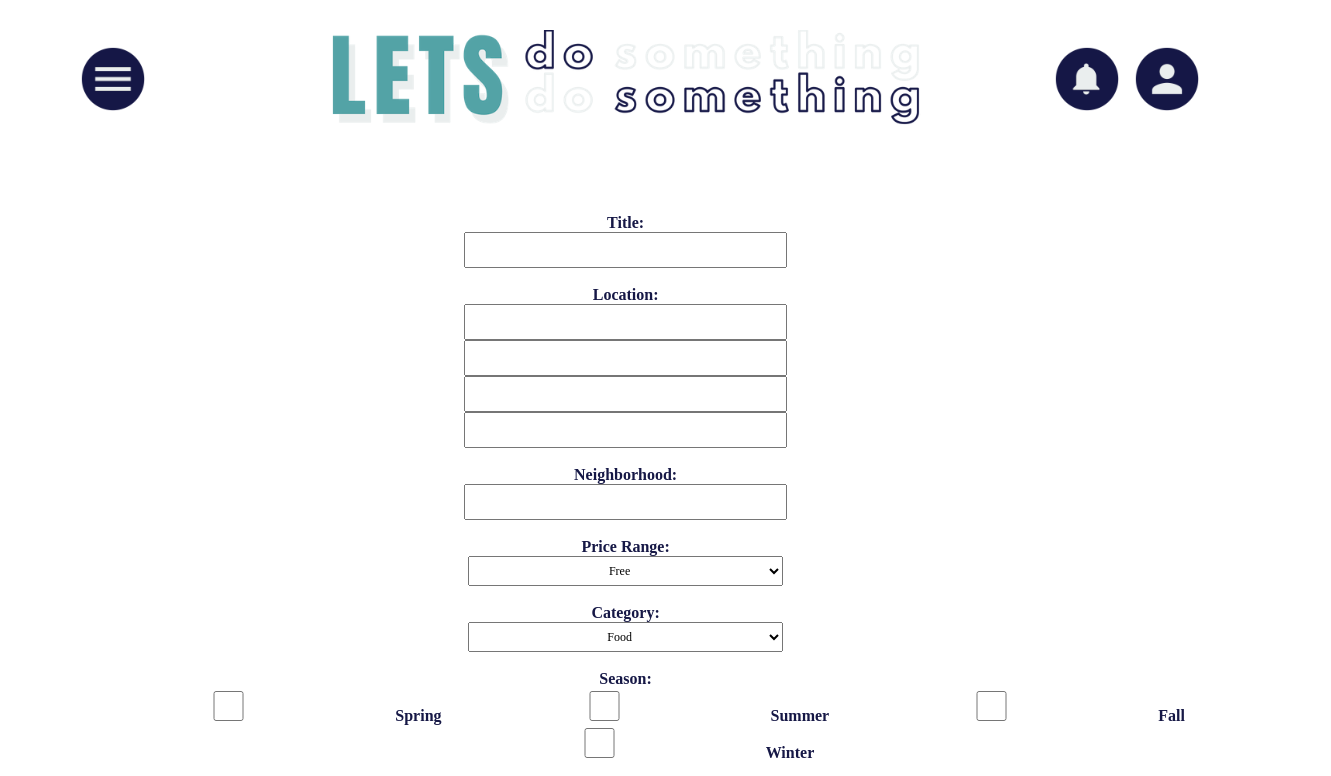
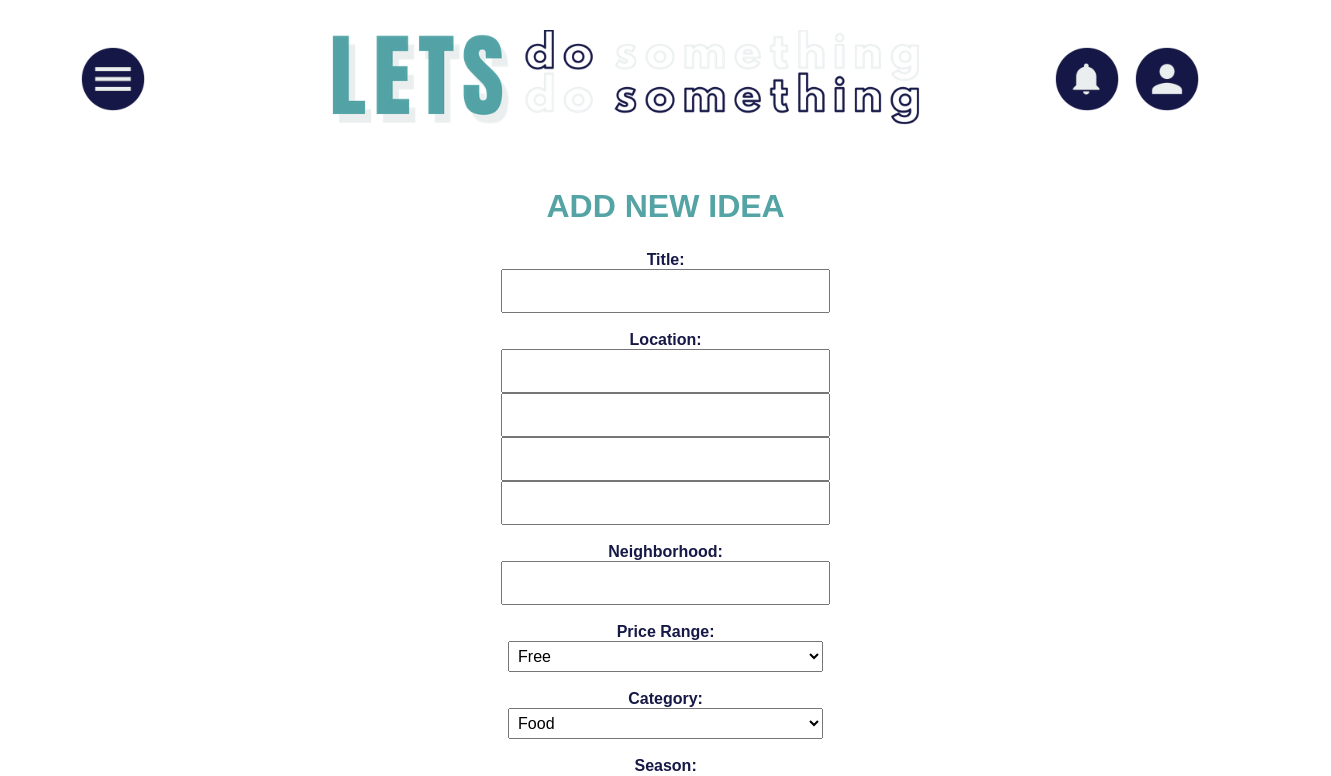
Before and after one commit to scotidodson/frontend-lets-do-something, a React (Create React App) app: page /new-idea in a window 1280 px wide. Shown: the top 776 px of the page, 1331 px wide, since content can reach past the window. Built offline with nearby package versions, Linux system fonts and the light colour scheme; no server answers.

Commit message:
updated menu page

```diff
--- a/src/Components/IdeaForm.js
+++ b/src/Components/IdeaForm.js
@@ -2,7 +2,6 @@ import React, { Component } from 'react';
 import  PropTypes from 'prop-types'
 import { connect } from 'react-redux'
 import { createIdea, fetchIdeas } from '../Actions/IdeaActions.js'
-import '../Stylesheets/IdeaForm.css'
 
 class IdeaForm extends Component {
   state = {
@@ -44,8 +43,8 @@ class IdeaForm extends Component {
 
   render() {
     return (
-      <div className="idea-page">
-        <div className="idea">
+      <div className="idea-form">
+        <h2>ADD NEW IDEA</h2>
         <form onSubmit={this.handleSubmit}>
 
           Title:<br/>
@@ -108,7 +107,6 @@ class IdeaForm extends Component {
           <input type="submit" value="Submit" />
         </form>
       </div>
-      </div>
     );
   }
 }
@@ -118,16 +116,3 @@ IdeaForm.propTypes = {
   fetchIdeas: PropTypes.func.isRequired
 }
 export default connect(null, { createIdea, fetchIdeas })(IdeaForm);
-
-
-// expiration: null,
-// expiration_date: null,
-
-
-
-            // <input type="checkbox" name="expiration" onChange={this.handleCheckbox} /> Available for a limited time until:  <input type="date" name="expiration_date" onChange={this.handleChange}
-            //     value={this.state.expiration_date}
-            //     min="2018-01-01" max="2020-12-31" /><br/><br/>
-
-                        // Website:<br/>
-                        // <input type="text" name="website" onChange={this.handleChange} value={this.state.website} /><br/><br/>
--- a/src/Components/Menu.js
+++ b/src/Components/Menu.js
@@ -1,6 +1,5 @@
 import React, { Component } from 'react';
 import { Link } from 'react-router-dom'
-import '../Stylesheets/Menu.css'
 
 class Menu extends Component {
   render() {
--- a/src/Stylesheets/IdeaForm.css
+++ /dev/null
@@ -1,80 +0,0 @@
-.idea div {
-  /* width: 100vw; */
-  display: block;
-  font-family: futura;
-  color: #161846;
-  font-weight: 800;
-  position: fixed;
-  margin-top: 2%;
-  text-align: center;
-  overflow: auto;
-  height: 400px;
-
-}
-
-.idea-page form {
-  padding-bottom: 2%;
-  padding-top: 2%;
-  padding-right: 80px;
-  overflow: auto;
-}
-
-.idea-page h1,h2,h3,h4 {
-  margin: 0;
-  padding: 0;
-}
-
-.toggle img {
-  margin-bottom: 0;
-  padding-bottom: 0;
-  position: absolute;
-  top: 10%;
-  /* vertical-align: middle; */
-}
-
-.idea-page {
-  width: 100%;
-  /* margin-left: 23%; */
-  /* height: 100vh; */
-  display: flex;
-  flex-direction: column;
-  /* margin-left: auto;
-  margin-right: auto; */
-  font-family: futura;
-  color: #161846;
-  /* font-size: 3em; */
-  font-weight: 800;
-  position: fixed;
-  text-align: center;
-  padding: 2%;
-  overflow: auto;
-  align-content: flex-start;
-  align-items: center;
-  /* height: 100%; */
-}
-
-.idea input {
-  min-height: 30px;
-  min-width: 315px;
-  font-size: 12px;
-  text-align: center;
-  font-family: futura;
-  margin-left: 5px;
-  margin-right: 5px;
-}
-
-.idea select {
-  min-height: 30px;
-  font-size: 12px;
-  min-width: 315px;
-  text-align: center;
-  font-family: futura;
-}
-
-.idea textarea {
-  min-height: 30px;
-  font-size: 12px;
-  min-width: 315px;
-  text-align: center;
-  font-family: futura;
-}
--- a/src/Stylesheets/Menu.css
+++ /dev/null
@@ -1,41 +0,0 @@
-.menu-page {
-  font-family: futura;
-  color: #161846;
-  font-weight: 800;
-  position: absolute;
-  text-align: center;
-  overflow: auto;
-  display: flex;
-  flex-direction: column;
-  align-content: flex-start;
-  align-items: center;
-  width: 100%;
-  height: auto;
-  margin-top: 3%;
-}
-
-.menu-page h3 {
-  text-decoration: none;
-  text-transform: uppercase;
-  font-weight: 800;
-  font-size: 2em;
-  color: #161846;
-  text-align: center;
-  align-items: center;
-  border-top-style: solid;
-  border-top-width: thick;
-  padding-top: 25%;
-  padding-bottom: 25%;
-
-}
-
-.menu-div {
-  border-top-style: solid;
-  border-top-width: thick;
-  min-width: 18%;
-}
-
-.menu-page a {
-  text-decoration: none;
-  color: #161846;
-}
--- a/src/Stylesheets/index.scss
+++ b/src/Stylesheets/index.scss
@@ -166,6 +166,48 @@ body {
   }
 }
 
+// MENU
+.menu-page {
+  font-family: $futura;
+  color: $navy;
+  font-weight: 800;
+  text-align: center;
+  display: flex;
+  flex-direction: column;
+  align-content: stretch;
+  align-items: center;
+  width: 100%;
+  height: auto;
+  margin-top: 3%;
+
+  h3 {
+    text-decoration: none;
+    text-transform: uppercase;
+    font-weight: 800;
+    font-size: 2em;
+    color: #161846;
+    text-align: center;
+    align-items: center;
+  }
+
+  a {
+    text-decoration: none;
+    color: #161846;
+  }
+
+  .menu-div {
+    background: $teal;
+    min-height: 150px;
+    display: flex;
+    align-content: center;
+    justify-content: center;
+    align-items: center;
+    width: 90%;
+    margin: 0 0 10px 0;
+    height: auto;
+  }
+}
+
 // NAVIGATION
 .navigation-bar {
     width: 100%;
@@ -209,10 +251,8 @@ body {
     color: $navy;
     font-weight: 800;
     text-align: center;
-    overflow: auto;
     display: flex;
     flex-direction: column;
-    // align-content: flex-start;
     align-items: center;
     margin: 0 5px;
 
@@ -222,10 +262,7 @@ body {
     font-weight: 800;
     font-size: 1.5em;
     color: $navy;
-    text-align: center;
-    align-items: center;
     padding: 5%;
-
   }
 
   a {
@@ -237,12 +274,47 @@ body {
     background: $teal;
     width: 90%;
     margin: 0 0 5px 0;
-    // min-height: 10%;
     height: auto;
-    border-top-style: solid;
-    border-top-width: thick;
-    border-bottom-style: solid;
-    border-bottom-width: thick;
   }
 
 }
+
+// NEWIDEA FORM
+.idea-form {
+  width: 100%;
+  display: flex;
+  flex-direction: column;
+  align-content: flex-start;
+  align-items: center;
+  font-family: $futura;
+  color: $navy;
+  font-weight: 800;
+  font-size: 1em;
+  text-align: center;
+  padding: 2%;
+  overflow: auto;
+
+  form {
+    padding: 2% 0;
+  }
+
+  h1,h2, h3,h4 {
+    margin: 0;
+    padding: 0;
+    color: $teal;
+    font-size: 2em;
+  }
+
+  input, select, textarea {
+    min-height: 30px;
+    font-size: 12px;
+    min-width: 315px;
+    font-family: $futura;
+    font-size: 1em;
+    padding: 5px;
+  }
+
+
+}
+
+// HOST FORM
```
Lines whose indentation alone changed are shown as unchanged.
